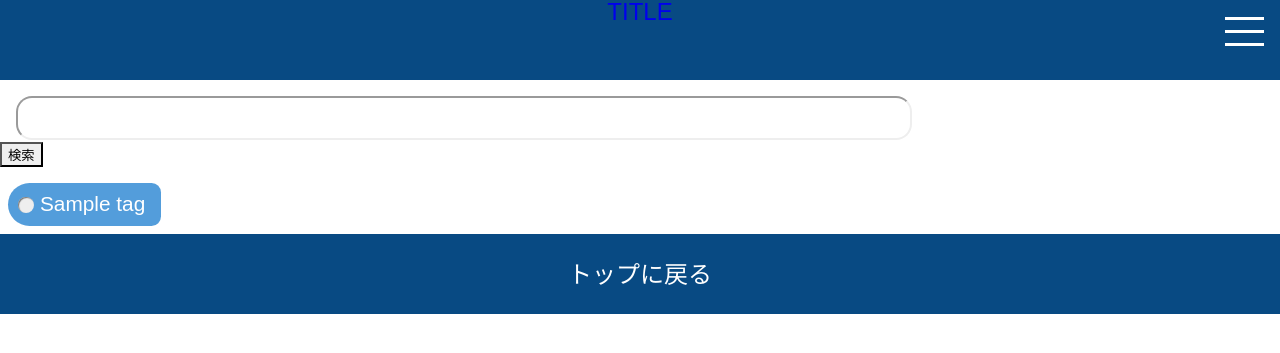
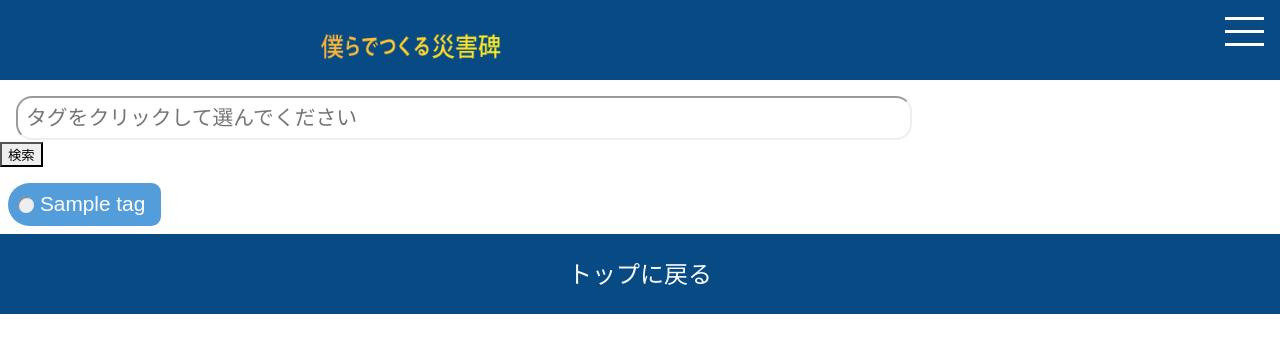
Before and after one commit to United-Github/ncf, a CakePHP app: the page made by app/View/TagList/index.ctp in a window 1280 px wide. Shown: the top 353 px of the page. Run offline with PHP 8.4 and a stand-in for CakePHP, Linux system fonts and the light colour scheme; the template is opened without the code that fills it: most values are stand-ins (such as "Sample title", 1, 10 or a date in 2020); some libraries are stand-ins or nearby versions.

Commit message:
デザインの細かい修正

```diff
--- a/app/View/Elements/header.ctp
+++ b/app/View/Elements/header.ctp
@@ -1,5 +1,6 @@
 	<header>
-		<span><a href="/"><?php echo TITLE ; ?></a></span>
+		<!--span><a href="/"><!?php echo TITLE ; ?></a></span-->
+		<span><a href="/"><img src="/img/appname.png" height="30rem" alt="僕らでつくる災害碑"></a></span>
 		<!-- メニューボタン -->
 		<div class="gnav-btn">
 			<div class="icon-animation">
--- a/app/View/Home/index.ctp
+++ b/app/View/Home/index.ctp
@@ -36,6 +36,7 @@
 					<div class="random-article">
 						<h2><?php echo $value['LargeHeader']['title'];?></h2>
 						<span>ありがとう <?php echo $value['LargeHeader']['sum'];?></span>
+						<div class="arrow"></div>
 					</div>
 				</a>
 			<?php
@@ -53,6 +54,7 @@
 					<div class="new-request">
 						<h2><?php echo $value['Request']['title']?></h2>
 						<span><?php echo date('Y年m月d日', strtotime($value['Request']['created']));?></span>
+						<div class="arrow"></div>
 					</div>
 				</a>
 			<?php
--- a/app/View/LargeHeader/index.ctp
+++ b/app/View/LargeHeader/index.ctp
@@ -46,6 +46,7 @@
 					<div>
 						<h2><?php echo $value['LargeHeader']['title']?></h2>
 						<span>ありがとう <?php echo $value['LargeHeader']['sum']?></span>
+						<div class="arrow2"></div>
 					</div>
 				</a>
 			</section>
--- a/app/View/TagList/index.ctp
+++ b/app/View/TagList/index.ctp
@@ -49,7 +49,7 @@
 	<aside class="tag-search">
 		<section>
 			<div>
-				<input type="search" class="js_input"></input>
+				<input type="search" placeholder="タグをクリックして選んでください" class="js_input"></input>
 			</div>
 		</section>
 		<button class="js_submit">検索</button>
```
Also changed, not shown: app/View/LargeHeader/view.ctp (+10 -17 lines).
